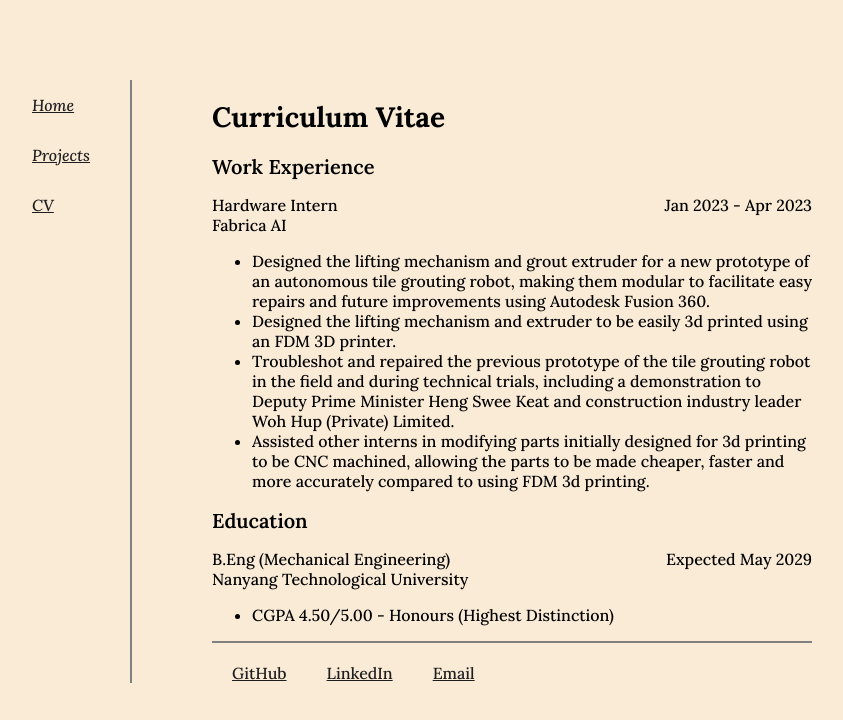
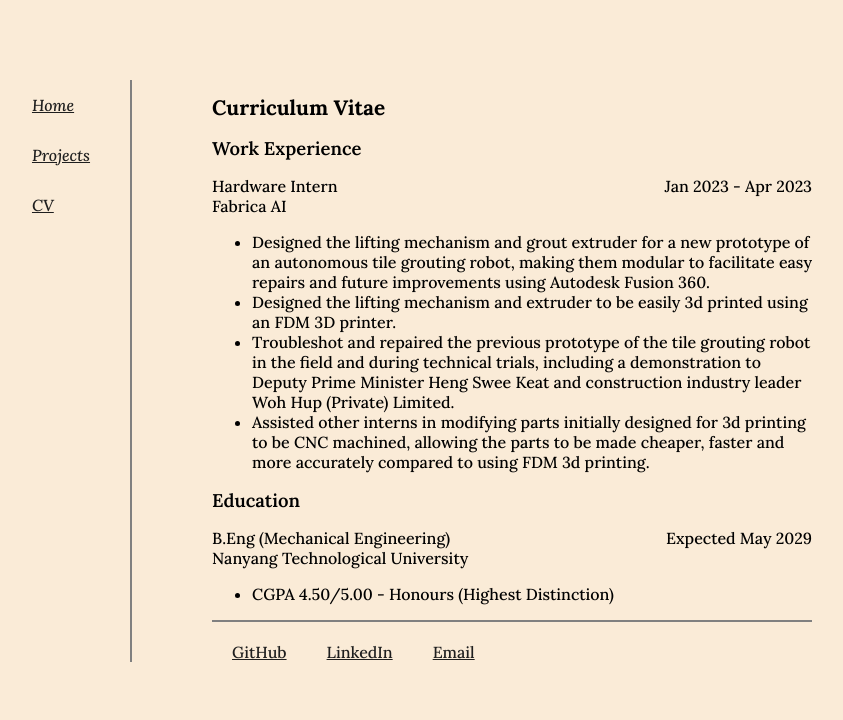
Before and after one commit to moonseongmu/website, a plain HTML site: page cv.html in a window 1280 px wide. Shown: the whole page, without its empty margins (228-1071 px from the left). Drawn offline with Linux system fonts and the light colour scheme.

Commit message:
changed h1 and h2 sizes

```diff
--- a/styles.css
+++ b/styles.css
@@ -93,14 +93,14 @@ title-date {
 h1 {
     font-family: 'Lora';
     font-weight: 700;
-    font-size: 1.75rem;
+    font-size: 1.3rem;
     font-style: normal;
 }
 
 h2 {
     font-family: 'Lora';
     font-weight: 600;
-    font-size: 1.25rem;
+    font-size: 1.15rem;
     font-style: normal;
 }
 
```
